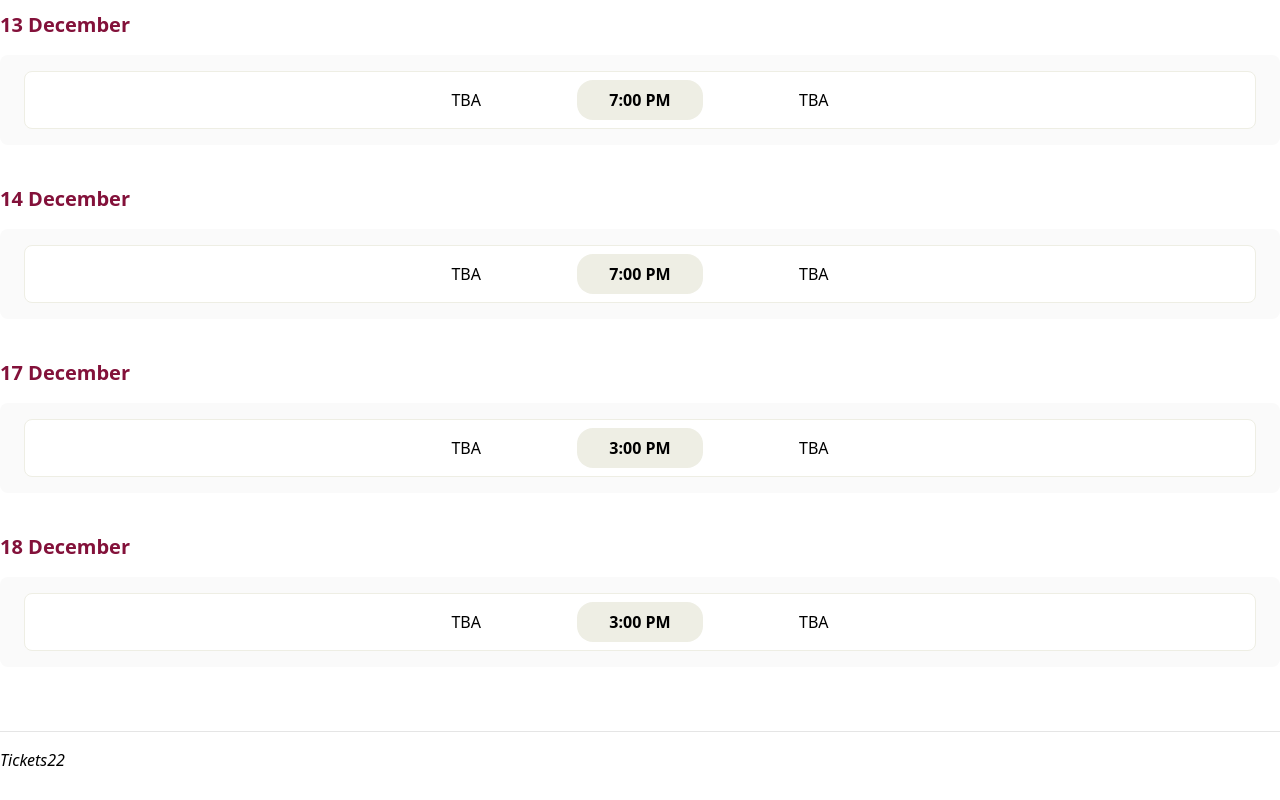
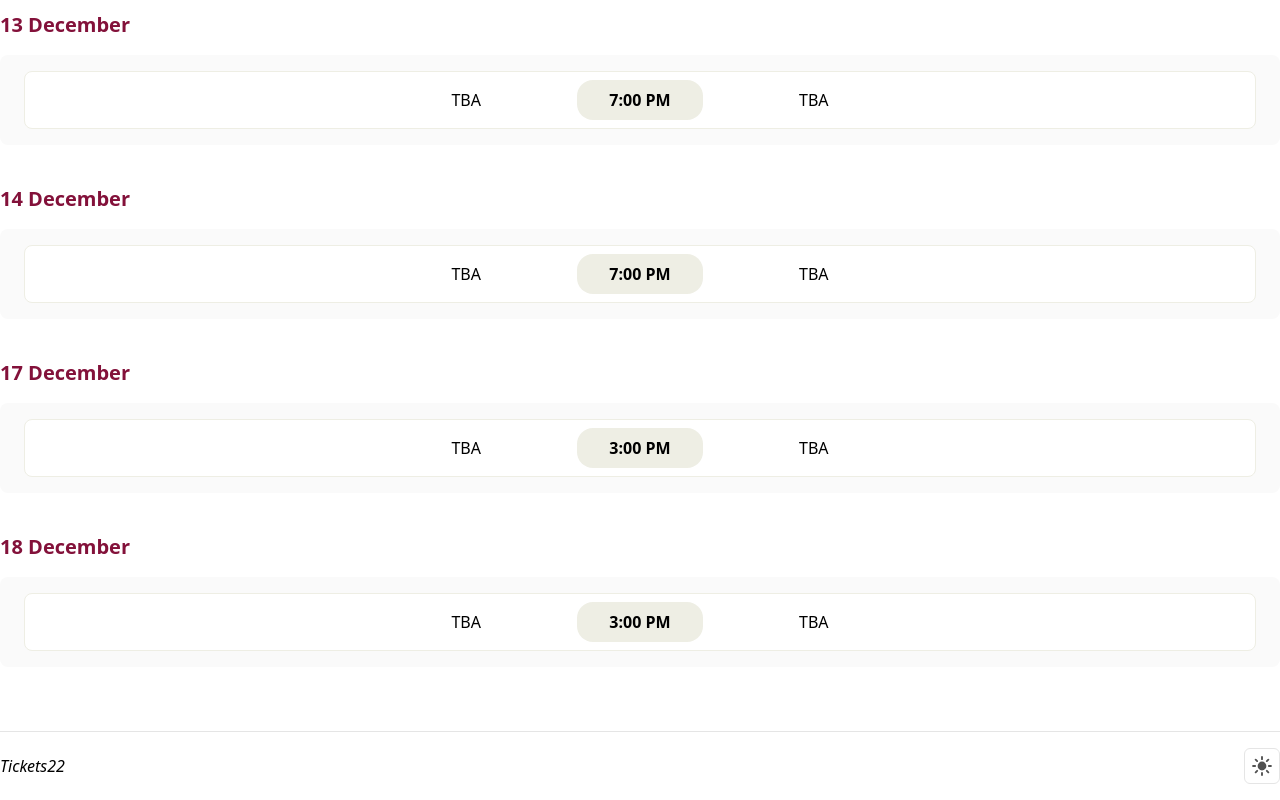
Before and after one commit to skittlesaur/tickets22, a Next.js app in the folder apps/client/: page /tickets in a window 1280 px wide. Shown: the part 7102-7902 px from the top of the page. Built offline with nearby package versions, Linux system fonts and the light colour scheme; no server answers.

Commit message:
dark mode button

```diff
--- a/apps/client/components/footer/index.tsx
+++ b/apps/client/components/footer/index.tsx
@@ -1,15 +1,53 @@
 import Link from 'next/link'
+import { useState } from 'react'
+import SunIcon from '@images/sun.svg'
+import MoonIcon from '@images/moon.svg'
+import { AnimatePresence, motion } from 'framer-motion'
 
 const Footer = () => {
+  const [theme, setTheme] = useState('light')
+
   return (
     <div className="border-t border-gray-200 px-4 md:px-0">
       <div className="max-w-screen-xl mx-auto py-4 flex flex-col">
+        <div className="flex items-center justify-between">
           <Link
             href="/"
             className="italic font-medium hover:text-primary transition-all duration-200 ease-in-out"
           >
             Tickets22
           </Link>
+          <div className="flex items-center gap-1 justify-end">
+            <button
+              onClick={() => setTheme(prev => prev === 'light' ? 'dark' : 'light')}
+              className="w-9 aspect-square overflow-hidden text-gray-600 rounded-md p-1.5 border border-gray-200 hover:border-gray-400 transition-all duration-200 ease-in-out dark:text-gray-200 dark:border-gray-800 dark:hover:border-gray-600"
+            >
+              <AnimatePresence mode="wait" initial={false}>
+                {theme === 'dark' ? (
+                  <motion.div
+                    initial={{ opacity: 0, y: '100%' }}
+                    animate={{ opacity: 1, y: 0 }}
+                    exit={{ opacity: 0, y: '-100%' }}
+                    transition={{ duration: 0.2 }}
+                    key="dark"
+                  >
+                    <MoonIcon className="fill-current" />
+                  </motion.div>
+                ) : (
+                  <motion.div
+                    initial={{ opacity: 0, y: '100%' }}
+                    animate={{ opacity: 1, y: 0 }}
+                    exit={{ opacity: 0, y: '-100%' }}
+                    transition={{ duration: 0.2 }}
+                    key="light"
+                  >
+                    <SunIcon className="fill-current" />
+                  </motion.div>
+                )}
+              </AnimatePresence>
+            </button>
+          </div>
+        </div>
         <div>
 
         </div>
--- a/apps/client/tailwind.config.js
+++ b/apps/client/tailwind.config.js
@@ -1,6 +1,7 @@
 /** @type {import('tailwindcss').Config} */
 module.exports = {
   important: true,
+  darkMode: 'class',
   content: [
     './pages/**/*.{js,ts,jsx,tsx}',
     './components/**/*.{js,ts,jsx,tsx}',
@@ -29,6 +30,7 @@ module.exports = {
           700: '#404040',
           800: '#262626',
           900: '#171717',
+          980: '#111111'
         }
       },
       screens: {
```
Also changed, not shown: apps/client/images/moon.svg (added), apps/client/images/sun.svg (added). Lines whose indentation alone changed are shown as unchanged.
